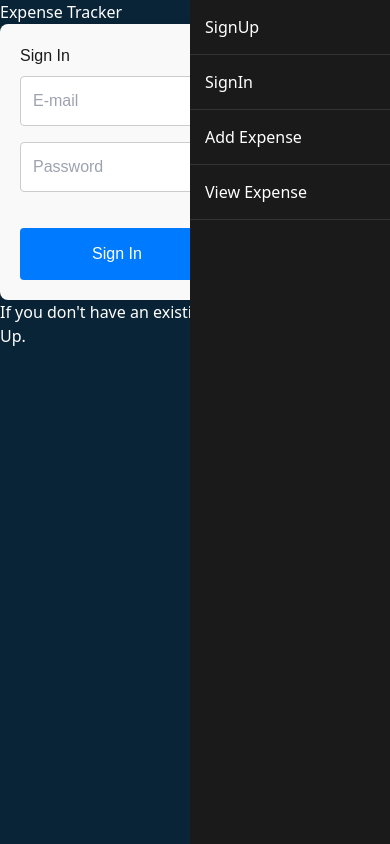
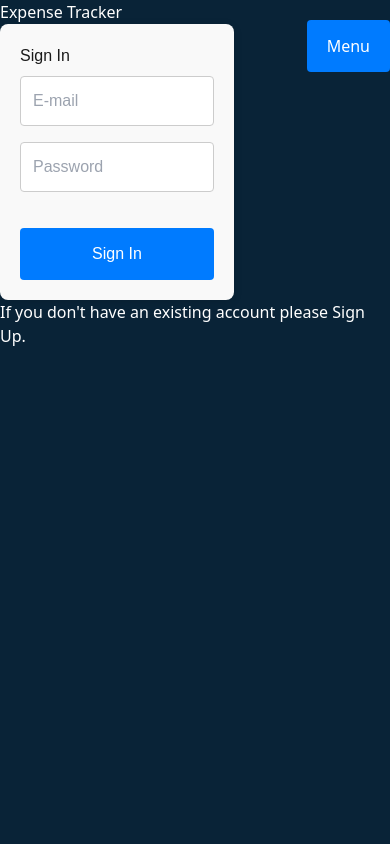
Before and after one commit to SUSHANT0002/ExpenseTracker, a React (Vite) app in the folder Expense Tracker/: page /signin in a window 390 px wide. Built offline with nearby package versions, Linux system fonts and the light colour scheme.

Commit message:
added toggle to side bar

```diff
--- a/Expense Tracker/postcss.config.js
+++ /dev/null
@@ -1,6 +0,0 @@
-export default {
-  plugins: {
-    tailwindcss: {},
-    autoprefixer: {},
-  },
-}
--- a/Expense Tracker/src/App.css
+++ b/Expense Tracker/src/App.css
@@ -16,6 +16,7 @@ body {
 .sidebar {
     position: fixed;
     top: 0;
+    display: none;
     /* display: flex; */
     right: 0;
     height: 100%;
@@ -73,7 +74,7 @@ body {
 
 
 .view {
-    overflow-x: auto;
+    overflow-x: visible;
 }
 
 /* General form styles */
@@ -169,5 +170,18 @@ th {
     padding: 10px;
     font-family: Georgia, 'Times New Roman', Times, serif;
     border: 1px solid #fff;
+}
 
+
+.toggle {
+    position: fixed;
+    top: 0;
+    right: 0;
+    display: none;
 }
+
+@media (max-width:850px) {
+    .toggle {
+        display: flex;
+    }
+}
--- a/Expense Tracker/src/App.jsx
+++ b/Expense Tracker/src/App.jsx
@@ -1,4 +1,4 @@
-import React from 'react';
+import { React, useRef, useState } from 'react';
 import './App.css';
 import { BrowserRouter as Router, Routes, Route } from 'react-router-dom';
 import SignUp from './Components/Auth/SignUp';
@@ -8,6 +8,17 @@ import ViewExpenses from './Components/Expenses/ViewExpense';
 import PrivateRoute from './components/PrivateRoute';
 
 function App() {
+  const [isOpen, setIsOpen] = useState(false);
+  const toggleRef = useRef();
+
+  const toggleSidebar = () => {
+    setIsOpen(!isOpen);
+    if (isOpen) {
+      toggleRef.current.style.display = 'none';
+    } else {
+      toggleRef.current.style.display = 'flex';
+    }
+  };
   return (
     <div className='app mt-10 text-center '>
       <div className='h-full w-full justify-center items-center   flex'>
@@ -37,8 +48,18 @@ function App() {
           </div>
         </Router>
       </div>
-      <div className='sidebar' >
+      <div className='toggle'  >
+        <button onClick={toggleSidebar}>
+          {isOpen ? 'Close' : 'Menu'}
+        </button>
+      </div>
+      <div className='sidebar' ref={toggleRef} >
         <ul >
+          <a href="">
+            <li >
+              Close
+            </li>
+          </a>
           <a href="/signup">
             <li>
               SignUp
--- a/Expense Tracker/src/Components/Expenses/ViewExpense.jsx
+++ b/Expense Tracker/src/Components/Expenses/ViewExpense.jsx
@@ -1,106 +1,3 @@
-// import React, { useEffect, useState } from 'react';
-// import axios from 'axios';
-// import { useNavigate } from 'react-router-dom';
-
-// const ViewExpenses = () => {
-//     const [expenses, setExpenses] = useState([]);
-//     const [error, setError] = useState('');
-//     const navigate = useNavigate();
-
-//     useEffect(() => {
-//         const fetchExpenses = async () => {
-//             const token = localStorage.getItem('token');
-//             if (!token) {
-//                 setError('No token found');
-//                 return;
-//             }
-
-//             try {
-//                 const res = await axios.get('http://localhost:5000/api/expenses', {
-//                     headers: {
-//                         Authorization: `Bearer ${token}`
-//                     }
-//                 });
-//                 setExpenses(res.data);
-//             } catch (err) {
-//                 if (err.response && err.response.data) {
-//                     setError(err.response.data.msg || 'Server error');
-//                 } else {
-//                     setError('Network error or server not responding');
-//                 }
-//             }
-//         };
-
-//         fetchExpenses();
-//     }, []);
-
-//     const handleEdit = (id) => {
-//         navigate(`/edit-expense/${id}`);
-//     };
-
-//     const handleDelete = async (id) => {
-//         const token = localStorage.getItem('token');
-//         if (!token) {
-//             setError('No token found');
-//             return;
-//         }
-
-//         try {
-//             await axios.delete(`http://localhost:5000/api/expenses/delete/${id}`, {
-//                 headers: {
-//                     Authorization: `Bearer ${token}`
-//                 }
-//             });
-//             setExpenses(expenses.filter(expense => expense._id !== id));
-//         } catch (err) {
-//             if (err.response && err.response.data) {
-//                 setError(err.response.data.msg || 'Server error');
-//             } else {
-//                 setError('Network error or server not responding');
-//             }
-//         }
-//     };
-
-//     return (
-//         <div className="view-expenses flex flex-auto">
-//             <h2>View Expenses</h2>
-
-//             {error && <div style={{ color: 'red', marginBottom: '10px' }}>{error}</div>}
-
-//             <table>
-//                 <thead>
-//                     <tr>
-//                         <th>Category</th>
-//                         <th>Amount</th>
-//                         <th>Created At</th>
-//                         <th>Updated At</th>
-//                         <th>Comments</th>
-//                         <th>Actions</th>
-//                     </tr>
-//                 </thead>
-//                 <tbody>
-//                     {expenses.map(expense => (
-//                         <tr key={expense._id}>
-//                             <td>{expense.category}</td>
-//                             <td>${expense.amount.toFixed(2)}</td>
-//                             <td>{new Date(expense.createdAt).toLocaleDateString()}</td>
-//                             <td>{new Date(expense.updatedAt).toLocaleDateString()}</td>
-//                             <td>{expense.comments}</td>
-//                             <td>
-//                                 <button onClick={() => handleEdit(expense._id)}>Edit</button>
-//                                 <button onClick={() => handleDelete(expense._id)}>Delete</button>
-//                             </td>
-//                         </tr>
-//                     ))}
-//                 </tbody>
-//             </table>
-//         </div>
-//     );
-// };
-
-// export default ViewExpenses;
-
-
 import React, { useState, useEffect } from 'react';
 import axios from 'axios';
 
@@ -177,7 +74,7 @@ const ViewExpenses = () => {
     };
 
     return (
-        <div className='view mt-10 flex flex-col justify-center items-center '>
+        <div className='view mt-10 w-full flex flex-col justify-center items-center '>
 
             <h2 className='text-3xl mb-10 '>View Expenses</h2>
             {error && <p style={{ color: 'red' }}>{error}</p>}
```
Also changed, not shown: Expense Tracker/src/Components/Expenses/ExpenseChart.jsx (+8 -41 lines), 1 other file (tests, documents, lock files or other folders).
